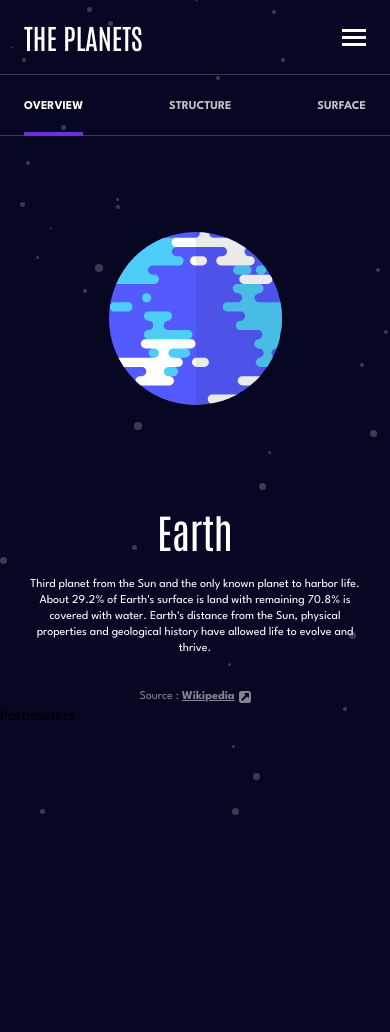
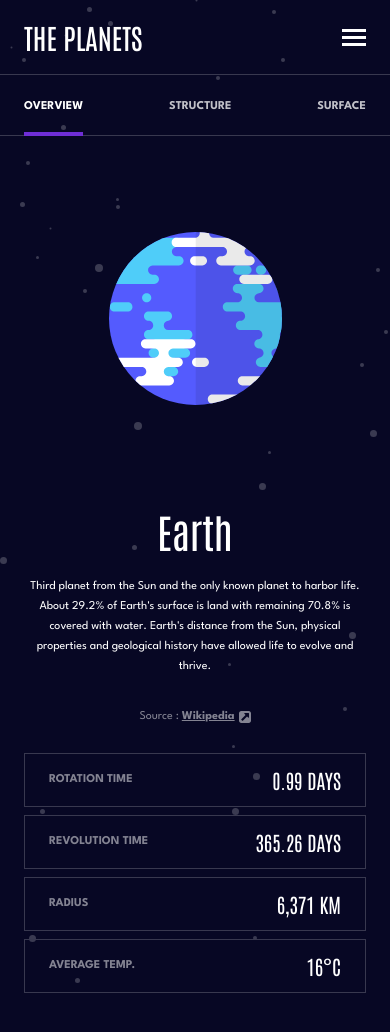
Before and after one commit to Pawel1894/planets-fact, a React (Vite) app: page /earth in a window 390 px wide. Shown: the top 1032 px of the page. Before the commit the page ends 844 px from the top, so only its background shows below. Built offline with nearby package versions, Linux system fonts and the light colour scheme.

Commit message:
Adding planet parameters for mobile view

```diff
--- a/src/App.tsx
+++ b/src/App.tsx
@@ -5,8 +5,6 @@ import { PLANET } from "./enum";
 import Container from "./shared/Container";
 
 function App() {
-  const [planet, setPlanet] = useState<PLANET>(PLANET.mercury);
-
   return (
     <Routes>
       <Route element={<Container />}>
--- a/src/components/Content.tsx
+++ b/src/components/Content.tsx
@@ -13,7 +13,7 @@ export default function Content({ planet, currentView }: Props) {
       case VIEW.overview:
         return (
           <>
-            <p className="mt-4 text-xs">{planet.overview.content}</p>
+            <p className="leading-5 mt-4 text-xs">{planet.overview.content}</p>
             <a
               className="text-neutral-500 mt-8 flex justify-center items-center text-xs"
               href={planet.overview.source}
@@ -27,7 +27,7 @@ export default function Content({ planet, currentView }: Props) {
       case VIEW.structure:
         return (
           <>
-            <p className="mt-4 text-xs">{planet.structure.content}</p>
+            <p className="leading-5 mt-4 text-xs">{planet.structure.content}</p>
             <a
               className="text-neutral-500 mt-8 flex justify-center items-center text-xs"
               href={planet.structure.source}
@@ -40,7 +40,7 @@ export default function Content({ planet, currentView }: Props) {
       case VIEW.surface:
         return (
           <>
-            <p className="mt-4 text-xs">{planet.geology.content}</p>
+            <p className="leading-5 mt-4 text-xs">{planet.geology.content}</p>
             <a
               className="text-neutral-500 mt-8 flex justify-center items-center text-xs"
               href={planet.geology.source}
--- /dev/null
+++ b/src/components/Parameter.tsx
@@ -0,0 +1,15 @@
+import React from "react";
+
+type Props = {
+  label: string;
+  value: string;
+};
+
+export default function Parameter({ label, value }: Props) {
+  return (
+    <div className="flex justify-between items-center border border-neutral-200 px-6 py-3">
+      <span className="text-neutral-500 font-bold text-xs uppercase">{label}</span>
+      <span className="text-white text-xl uppercase font-antonio">{value}</span>
+    </div>
+  );
+}
--- a/src/components/Parameters.tsx
+++ b/src/components/Parameters.tsx
@@ -1,7 +1,20 @@
 import React from "react";
+import Parameter from "./Parameter";
 
-type Props = {};
+type Props = {
+  radius: string;
+  revolution: string;
+  rotation: string;
+  temperature: string;
+};
 
-export default function Parameters({}: Props) {
-  return <div>Parameters</div>;
+export default function Parameters({ radius, revolution, rotation, temperature }: Props) {
+  return (
+    <div className="mt-7 mx-6 grid gap-2">
+      <Parameter key="rotation-time" label="rotation time" value={rotation} />
+      <Parameter key="revolution-time" label="revolution time" value={revolution} />
+      <Parameter key="radius" label="radius" value={radius} />
+      <Parameter key="temperature" label="average temp." value={temperature} />
+    </div>
+  );
 }
--- a/src/components/Planet.tsx
+++ b/src/components/Planet.tsx
@@ -21,27 +21,28 @@ export default function Planet() {
   const [currentView, setCurrentView] = useState<VIEW>(VIEW.overview);
   const { planet, error, isLoading } = usePlanet(planetName);
 
+  if (error) return <span className="text-white text-3xl my-4 text-center block">{error.message}</span>;
+
   useEffect(() => {
     if (!planetName || !isOfTypePlanet(planetName)) navigate("/mercury");
   }, [planetName]);
 
-  if (error) return <span className="text-white text-3xl my-4 text-center block">{error.message}</span>;
+  if (isLoading || !planet)
+    return <span className="text-white text-3xl my-4 text-center block">Loading...</span>;
 
-  if (planet)
   return (
-      <>
+    <main className="pb-11">
       <div>
         <Controls currentView={currentView} setCurrentView={setCurrentView} />
-          {isLoading || !planet ? (
-            <span className="text-white text-3xl my-4 text-center block">Loading...</span>
-          ) : (
-            <>
         <PlanetImage currentView={currentView} images={planet?.images} />
         <Content currentView={currentView} planet={planet} />
-            </>
-          )}
       </div>
-        <Parameters />
-      </>
+      <Parameters
+        revolution={planet.revolution}
+        radius={planet.radius}
+        rotation={planet.rotation}
+        temperature={planet.temperature}
+      />
+    </main>
   );
 }
```
Lines whose indentation alone changed are shown as unchanged.
